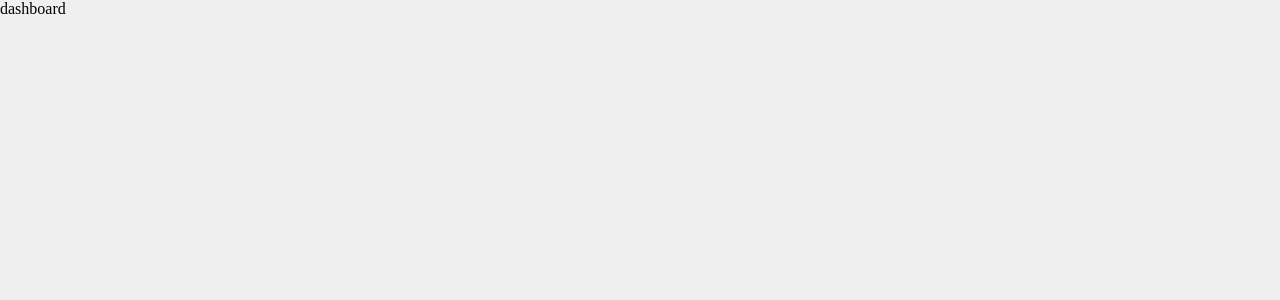
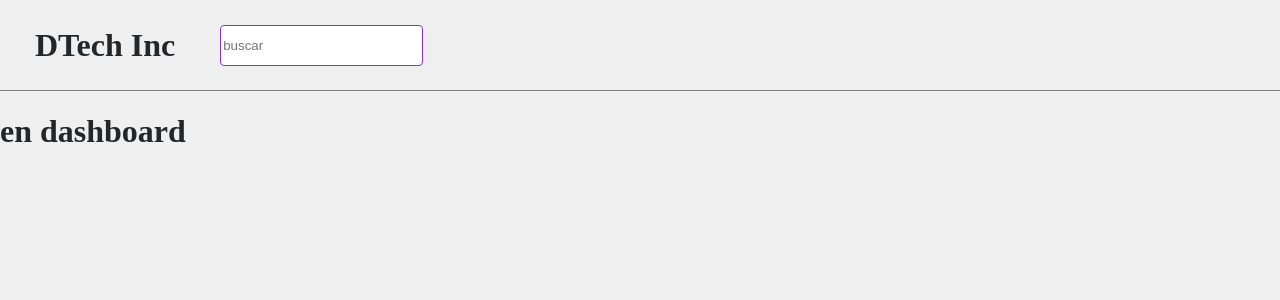
Before and after one commit to jav1er/prueba_zinli, a Next.js app: page /dashboard in a window 1280 px wide. Shown: the top 300 px of the page. Built offline with nearby package versions, Linux system fonts and the light colour scheme.

Commit message:
Crea componente barra de busqueda

```diff
--- /dev/null
+++ b/components/SearchBar/SearchBar.jsx
@@ -0,0 +1,12 @@
+export default function SearchBar() {
+  return (
+    <>
+      <div className="containersearchbar">
+        <h2>DTech Inc</h2>
+        <form className="form-searchbar">
+          <input className="i" placeholder="buscar" />
+        </form>
+      </div>
+    </>
+  );
+}
--- /dev/null
+++ b/components/SearchBar/SearchBar.scss
@@ -0,0 +1,21 @@
+.containersearchbar {
+  display: flex;
+  align-items: center;
+  border-bottom: 1px solid grey;
+  height: auto;
+  gap: 45px;
+
+  h2 {
+    margin-left: 35px;
+    font-size: 32px;
+  }
+
+  .form-searchbar {
+    input {
+      height: 41px;
+      width: 203px;
+      border-radius: 4px;
+      border: 1px solid blueviolet;
+    }
+  }
+}
--- a/context/GlobalData.js
+++ b/context/GlobalData.js
@@ -7,4 +7,6 @@ export const GlobalData = createContext({
   setFormRegisterData: () => null,
   formPostData: null,
   setformPostData: () => null,
+  reloadUser: null,
+  setReloadUser: () => null,
 });
--- a/pages/_app.js
+++ b/pages/_app.js
@@ -7,6 +7,12 @@ export default function App({ Component, pageProps }) {
   const [formLoginData, setFormLoginData] = useState("");
   const [formRegisterData, setFormRegisterData] = useState("");
   const [formPostData, setformPostData] = useState("");
+  const [reloadUser, setReloadUser] = useState(false);
+
+  useEffect(() => {
+    console.log("recargar");
+
+  },[reloadUser]);
 
   const formsData = useMemo(
     (_) => ({
@@ -16,8 +22,10 @@ export default function App({ Component, pageProps }) {
       setFormRegisterData,
       formPostData,
       setformPostData,
+      reloadUser,
+      setReloadUser,
     }),
-    [formLoginData, formRegisterData, formPostData]
+    [formLoginData, formRegisterData, formPostData, reloadUser]
   );
 
   return (
--- a/pages/dashboard.js
+++ b/pages/dashboard.js
@@ -1,5 +1,12 @@
+import Post from "../components/Post/Post";
+import SearchBar from "../components/SearchBar/SearchBar";
+
 export default function dashboard() {
   return (
-    <div>dashboard</div>
-  )
+    <>
+      <SearchBar />
+      <h1> en dashboard</h1>
+      {/* <Post  /> */}
+    </>
+  );
 }
--- a/styles/imports.scss
+++ b/styles/imports.scss
@@ -5,4 +5,5 @@
 @import "../components/ContentMain/ContentMain.scss";
 @import "../components/Post/Post.scss";
 @import "../components/Login/Login.scss";
-@import "../components/Register/Register.scss"
+@import "../components/Register/Register.scss";
+@import "../components/SearchBar/SearchBar.scss";
```
